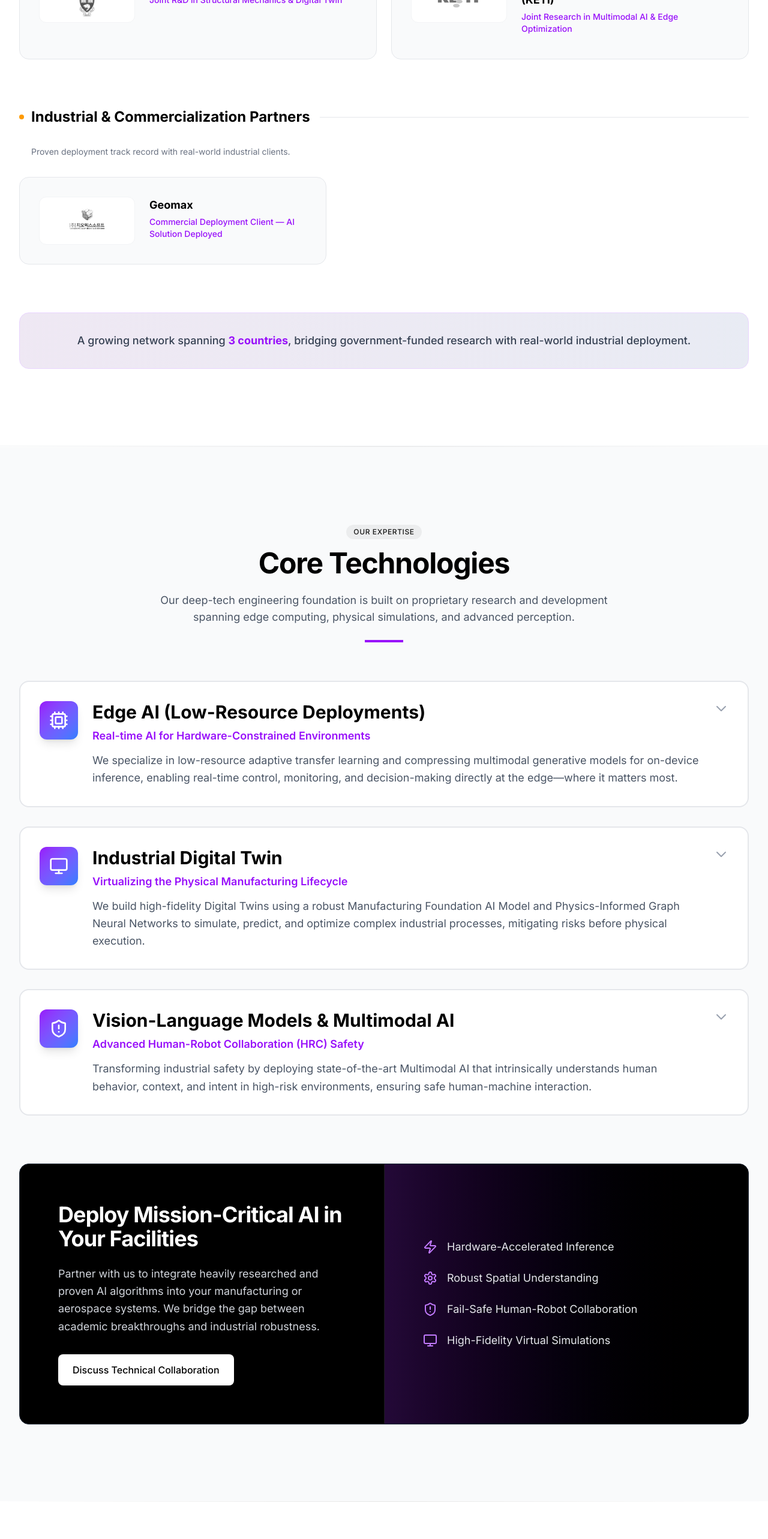
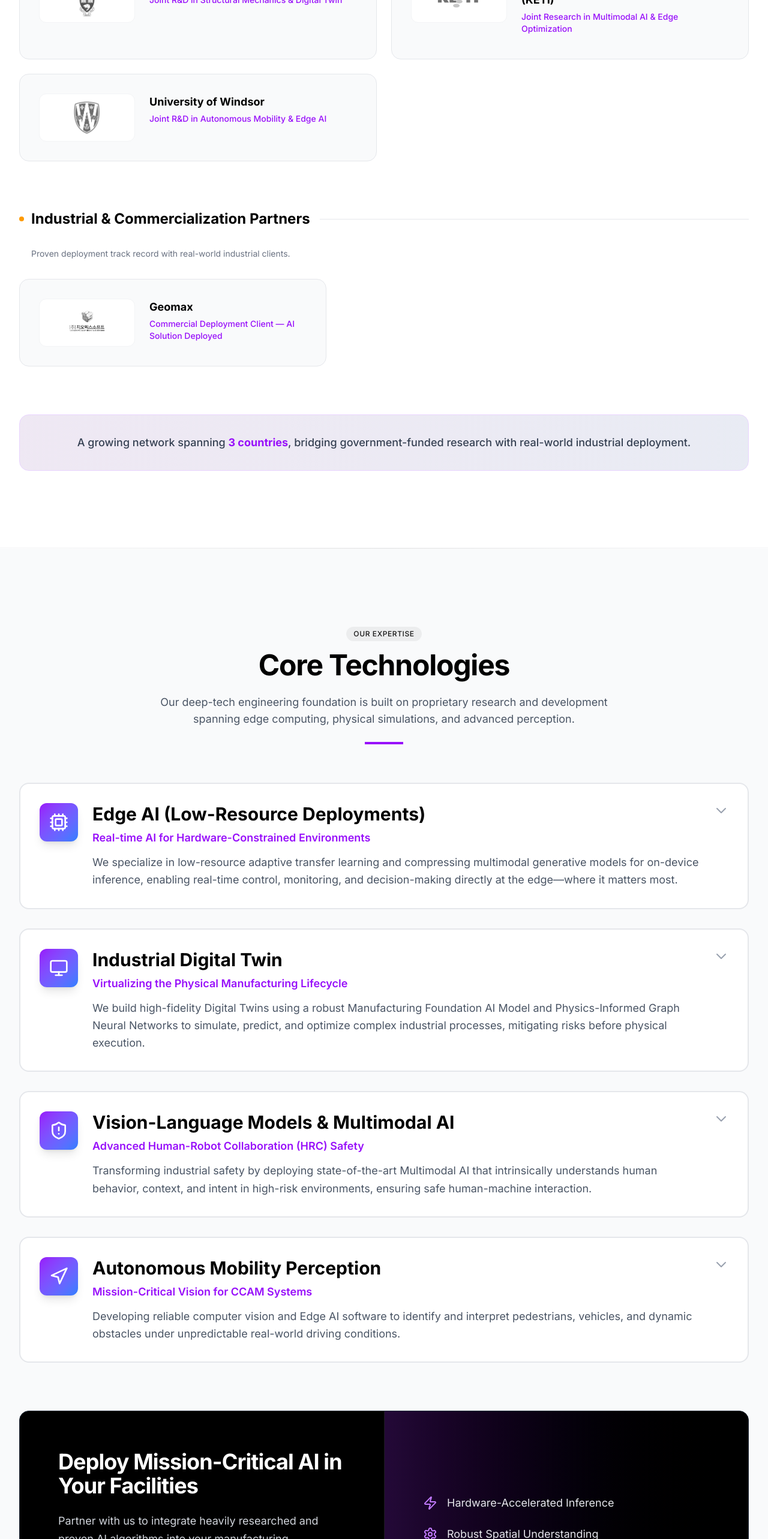
Before and after one commit to UnleashifAI/website, a Next.js app: page / in a window 1280 px wide. Shown: the part 3260-5826 px from the top of the page at 60% size. Built offline with nearby package versions, Linux system fonts and the light colour scheme.

Commit message:
feat: Add University of Windsor partnership, Autonomous Mobility Perception core tech, and global scale verbiage

```diff
--- a/components/ContactSection.tsx
+++ b/components/ContactSection.tsx
@@ -319,7 +319,7 @@ const ContactSection = () => {
               <div className="bg-white dark:bg-gray-900 p-6 rounded-xl border border-gray-200 dark:border-gray-800">
                 <h4 className="font-bold text-lg mb-2 text-black dark:text-white">International Collaboration</h4>
                 <p className="text-purple-600 dark:text-purple-400 font-semibold mb-2">Asia-Pacific & Europe</p>
-                <p className="text-gray-600 dark:text-gray-300 text-sm">Joint R&D projects with industrial partners in Smart Manufacturing, Aerospace, and Automotive sectors</p>
+                <p className="text-gray-600 dark:text-gray-300 text-sm">Expanding North American and global R&D partnerships to deploy robust Edge AI solutions across Aerospace, Smart Manufacturing, and Advanced Automotive sectors.</p>
               </div>
             </div>
           </div>
--- a/components/PartnersSection.tsx
+++ b/components/PartnersSection.tsx
@@ -44,6 +44,13 @@ const ecosystemCategories = [
         role: 'Joint Research in Multimodal AI & Edge Optimization',
         width: 160,
         height: 80,
+      },
+      {
+        name: 'University of Windsor',
+        logo: '/windsor-logo.png',
+        role: 'Joint R&D in Autonomous Mobility & Edge AI',
+        width: 220,
+        height: 70,
       },
     ],
   },
--- a/components/ServicesSection.tsx
+++ b/components/ServicesSection.tsx
@@ -1,7 +1,7 @@
 'use client';
 
 import React, { useState } from 'react';
-import { Cpu, Eye, Network, Zap, Settings, ShieldAlert, Monitor, ArrowRight } from 'lucide-react';
+import { Cpu, Eye, Network, Zap, Settings, ShieldAlert, Monitor, ArrowRight, Navigation } from 'lucide-react';
 import ScrollReveal from './ScrollReveal';
 
 const coreTechnologies = [
@@ -62,6 +62,26 @@ const coreTechnologies = [
         icon: <ArrowRight className="w-5 h-5" />,
         title: 'HRC Safety Monitoring',
         description: 'Active, intelligent monitoring overlays that synchronize robotic workflows with human presence, drastically reducing the risk of workplace accidents.'
+      }
+    ]
+  },
+  {
+    id: 4,
+    icon: <Navigation className="w-8 h-8" />,
+    title: 'Autonomous Mobility Perception',
+    subtitle: 'Mission-Critical Vision for CCAM Systems',
+    description: 'Developing reliable computer vision and Edge AI software to identify and interpret pedestrians, vehicles, and dynamic obstacles under unpredictable real-world driving conditions.',
+    targetAudience: 'Top-tier automotive manufacturers, AV solution providers, and CCAM infrastructural networks.',
+    focusAreas: [
+      {
+        icon: <Eye className="w-5 h-5" />,
+        title: 'Dynamic Obstacle Recognition',
+        description: 'Real-time semantic segmentation and object detection under extreme lighting and weather constraints.'
+      },
+      {
+        icon: <Zap className="w-5 h-5" />,
+        title: 'Low-Latency Decision Processing',
+        description: 'Microsecond-level inference loops allowing autonomous controllers to react instantly to sudden trajectory shifts.'
       }
     ]
   }
@@ -186,7 +206,7 @@ const ServicesSection = () => {
             <div className="p-10 lg:p-16">
               <h3 className="text-3xl lg:text-4xl font-extrabold mb-6 tracking-tight">Deploy Mission-Critical AI in Your Facilities</h3>
               <p className="text-gray-300 text-lg mb-8 leading-relaxed">
-                Partner with us to integrate heavily researched and proven AI algorithms into your manufacturing or aerospace systems. We bridge the gap between academic breakthroughs and industrial robustness.
+                Partner with us to integrate heavily researched and proven AI algorithms into your manufacturing, aerospace, or advanced mobility systems. We bridge the gap between academic breakthroughs and industrial robustness.
               </p>
               <button
                 onClick={() => document.getElementById('contact')?.scrollIntoView({ behavior: 'smooth' })}
```
Also changed, not shown: public/windsor-logo.png (added).
